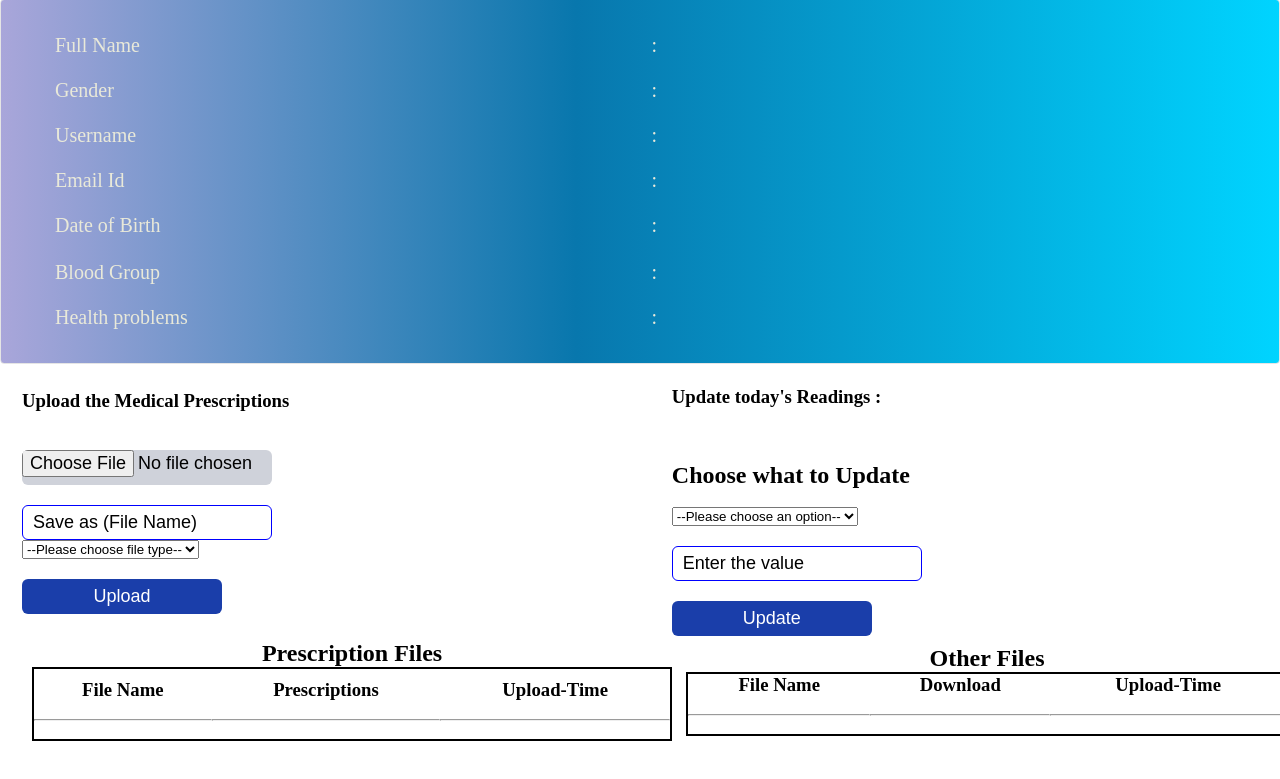
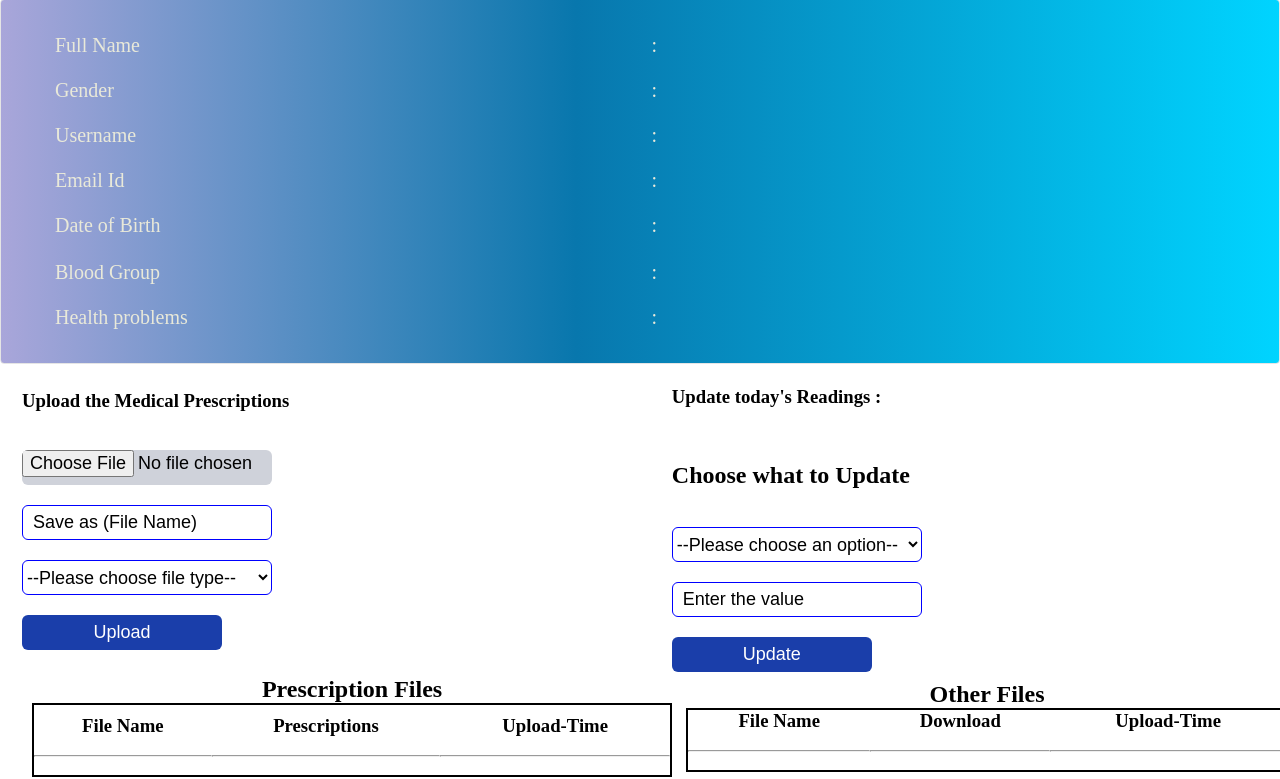
Before and after one commit to Yahid-Basha/symptom-sync, a Django app: page /profile in a window 1280 px wide. Shown: the part 458-1237 px from the top of the page. Before the commit the page ends 1199 px from the top, so only its background shows below. Run offline with Django 4.2, Linux system fonts and the light colour scheme.

Commit message:
Update profile.css

```diff
--- a/frontend/static/profile.css
+++ b/frontend/static/profile.css
@@ -119,3 +119,13 @@ button{
 .rounded .progress-fill {
   border-radius: 3px;
 }
+select{
+    width: 250px;
+    height: 35px;
+    margin-top: 20px;
+    border: 1px solid blue;
+    background-color: #ffffff;
+    color: rgb(0, 0, 0);
+    border-radius: 6px;
+    font-size: 18px;
+}
```
